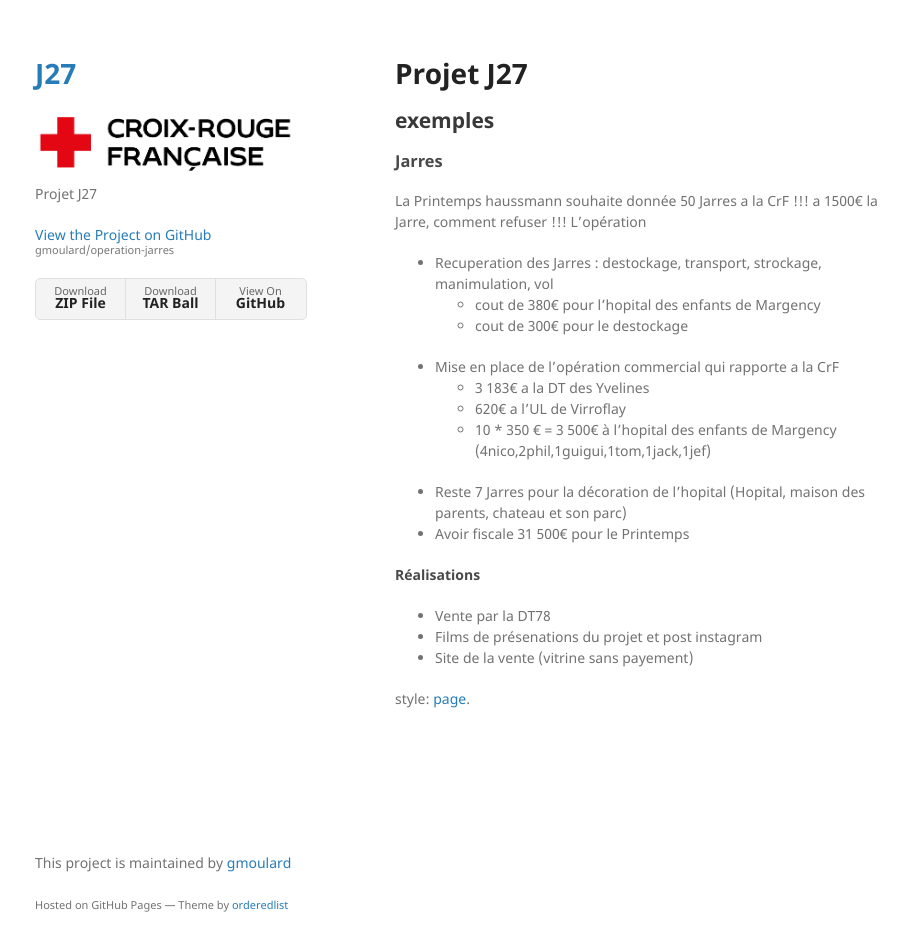
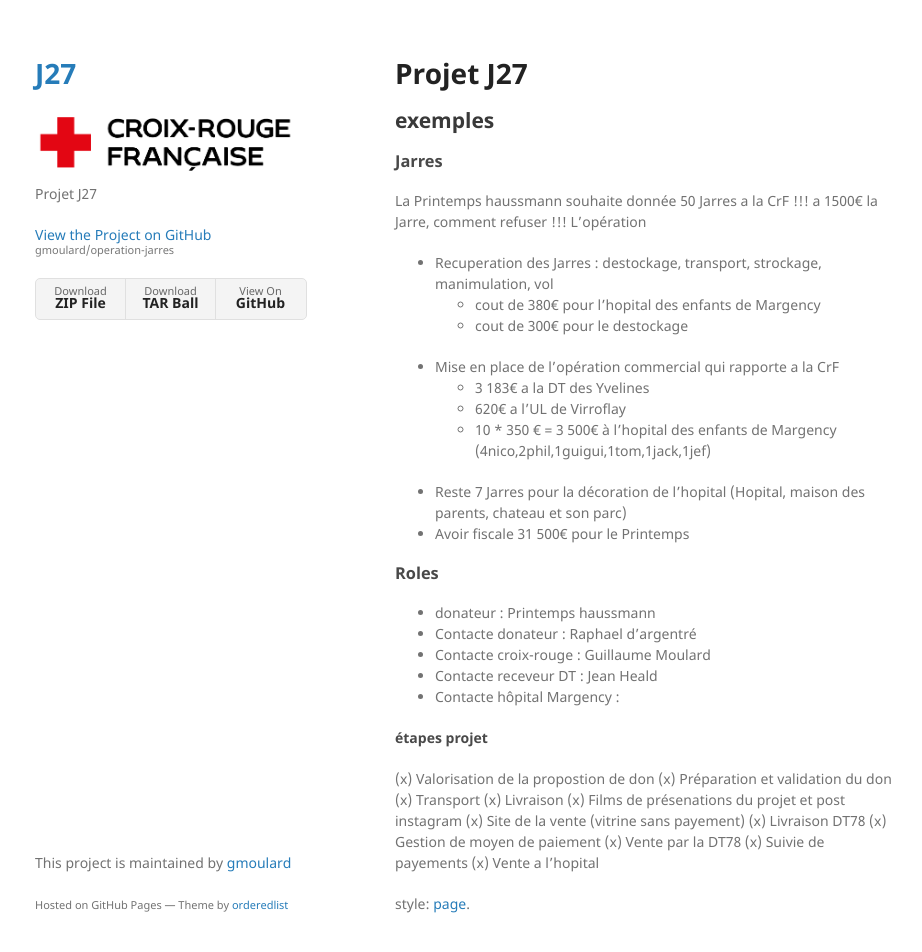
Before and after one commit to gmoulard/operation-jarres, a Jekyll site: the page built from projet.md, in a window 1280 px wide and 984 px high. Shown: the top 952 px of the window, without its empty margins (175-1097 px from the left). Built offline with Jekyll 4.4.1, drawn with Linux system fonts in a browser that asks for light colours; our own code applies the rules of GitHub Pages for plain Markdown files.

Commit message:
Add roles and project steps to projet.md

```diff
--- a/projet.md
+++ b/projet.md
@@ -20,10 +20,27 @@
   - Reste 7 Jarres pour la décoration de l'hopital (Hopital, maison des parents, chateau et son parc)
 - Avoir fiscale 31 500€ pour le Printemps
 
-#### Réalisations
-- Vente par la DT78
-- Films de présenations du projet et post instagram
-- Site de la vente (vitrine sans payement)
+### Roles
+- donateur : Printemps haussmann
+- Contacte donateur : Raphael d'argentré
+- Contacte croix-rouge : Guillaume Moulard
+- Contacte receveur DT : Jean Heald
+- Contacte hôpital Margency :
+
+
+#### étapes projet
+(x) Valorisation de la propostion de don
+(x) Préparation et validation du don
+(x) Transport
+(x) Livraison
+(x) Films de présenations du projet et post instagram
+(x) Site de la vente (vitrine sans payement)
+(x) Livraison DT78
+(x) Gestion de moyen de paiement
+(x) Vente par la DT78
+(x) Suivie de payements
+(x) Vente a l'hopital
+
 
 
 
```
